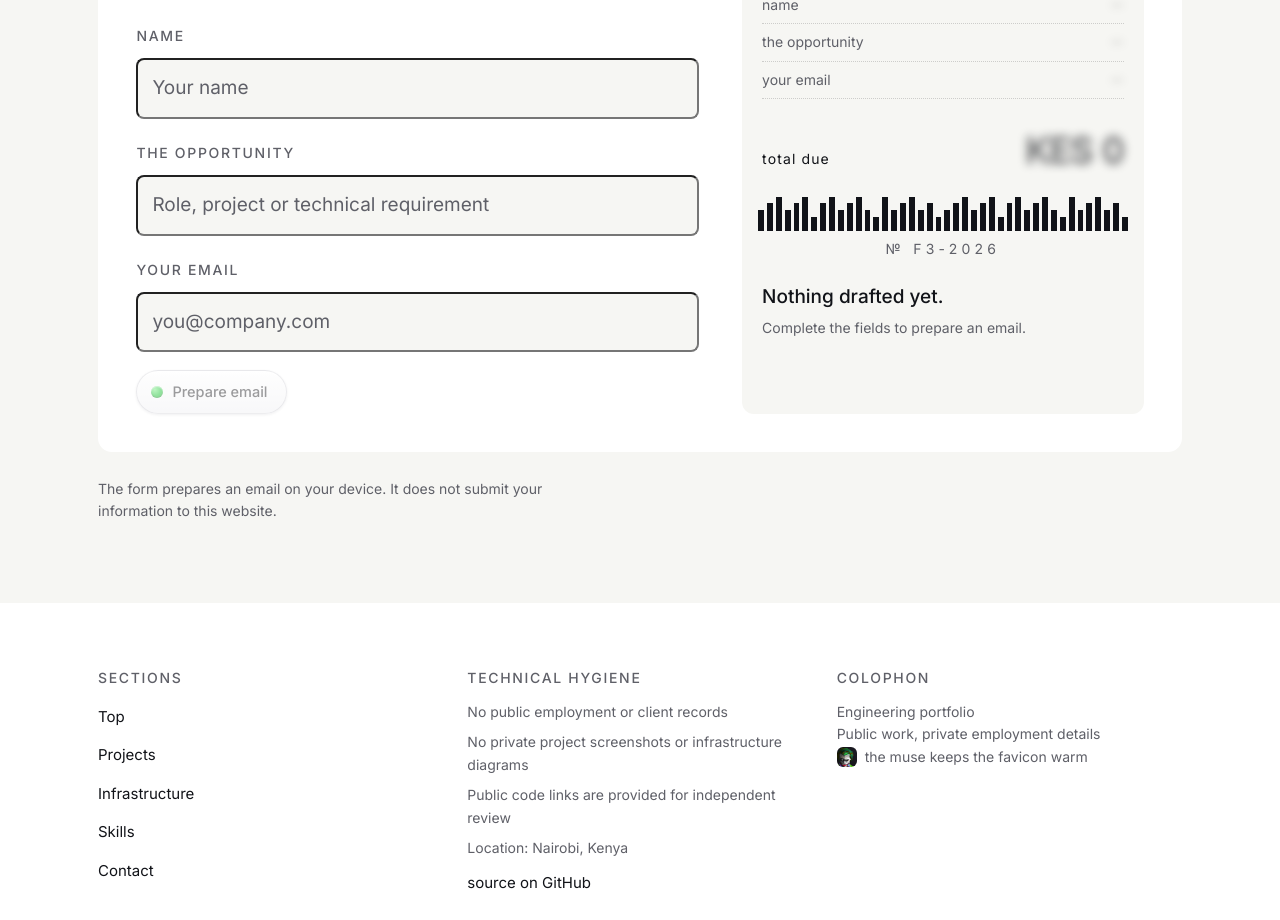
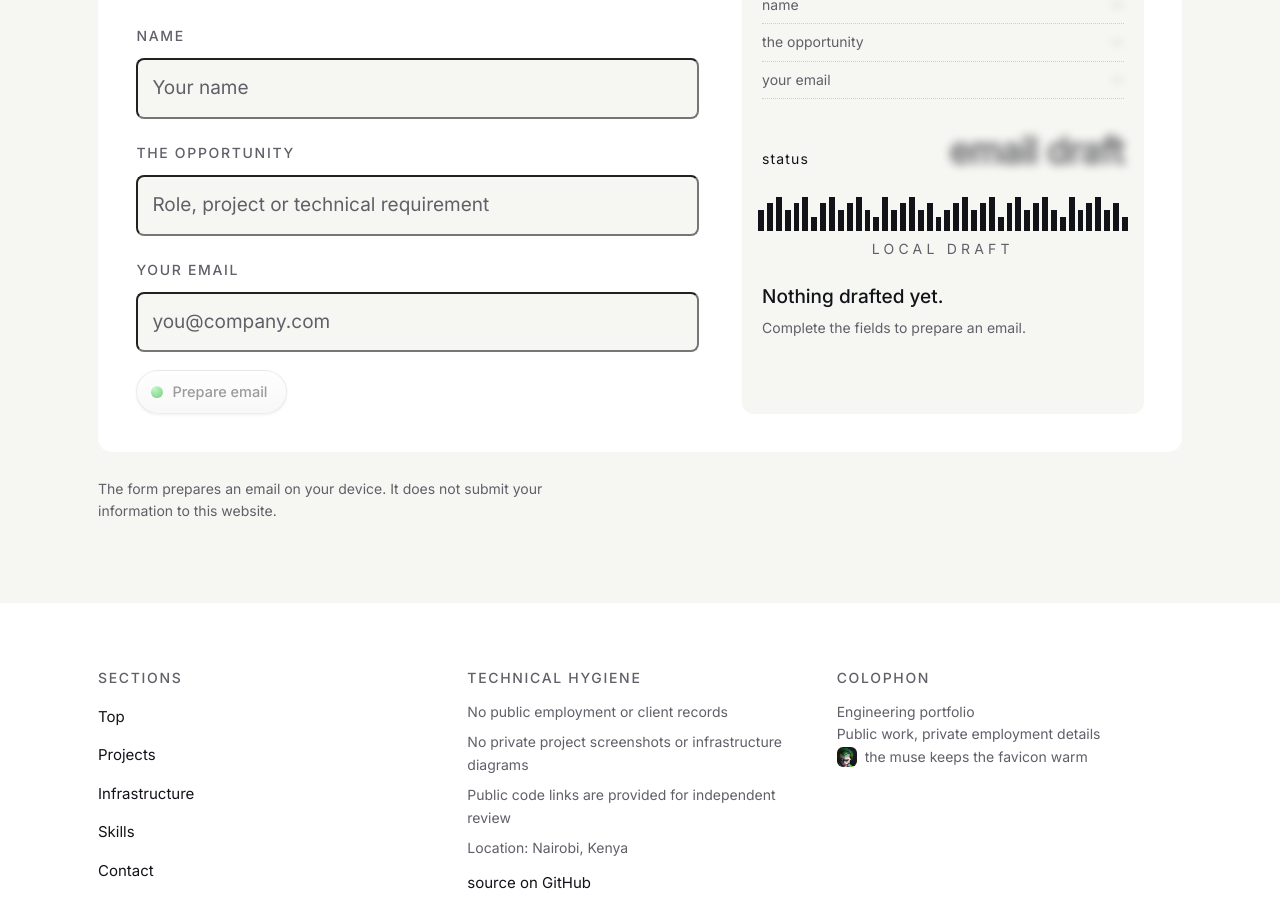
Before and after one commit to Fellow3-1/Fellow3-1, a React (Vite) app: page / in a window 1280 px wide. Shown: the part 8880-9800 px from the top of the page. Built offline with nearby package versions, Linux system fonts and the light colour scheme.

Commit message:
Remove mock invoice amount from contact email draft

```diff
--- a/src/components/Contact.jsx
+++ b/src/components/Contact.jsx
@@ -116,8 +116,8 @@ export default function Contact() {
             </dl>
 
             <div className="slip__total">
-              <span>total due</span>
-              <b className="slip__fig">KES {total.toLocaleString('en-KE')}</b>
+              <span>status</span>
+              <b className="slip__fig">email draft</b>
             </div>
 
             <div className="slip__bars" aria-hidden="true">
@@ -125,7 +125,7 @@ export default function Contact() {
                 <span key={i} />
               ))}
             </div>
-            <p className="slip__num">№ F3-2026</p>
+            <p className="slip__num">LOCAL DRAFT</p>
 
             {confirmed ? (
               <div className="slip__confirm" role="status">
```
